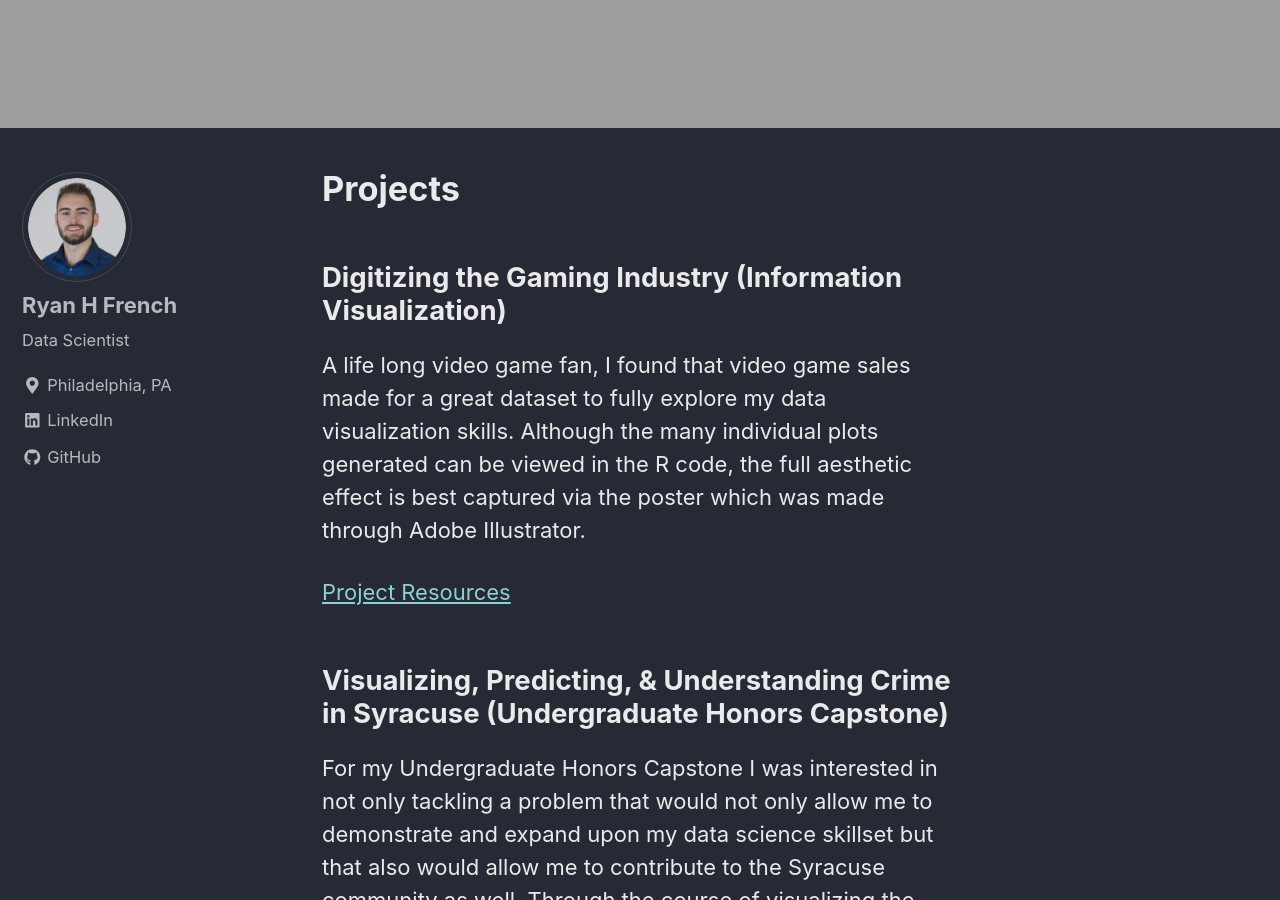
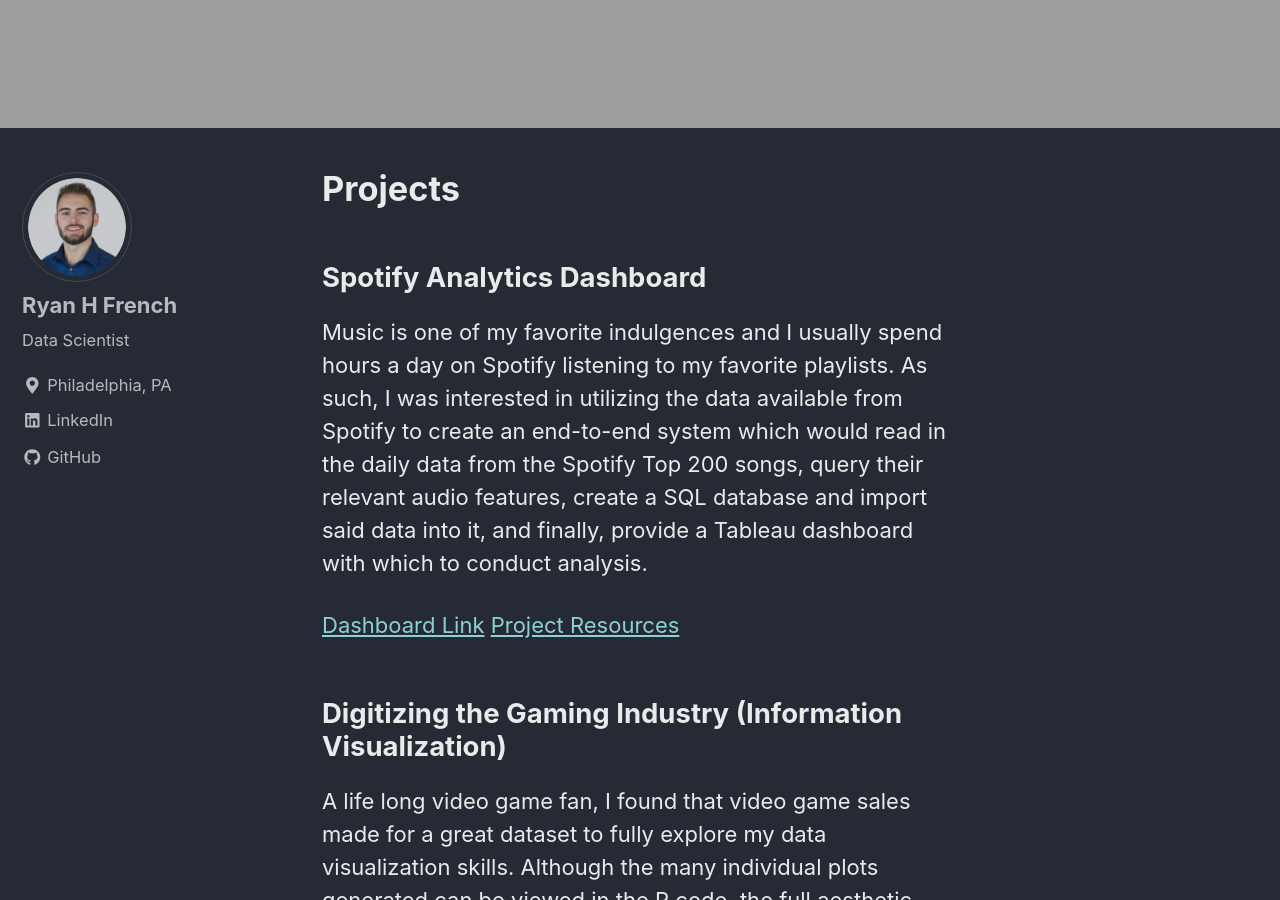
Before and after one commit to ryanhfrench/ryanhfrench.github.io, a Jekyll site: the page built from _pages/projects.md, in a window 1280 px wide and 900 px high, scrolled down 932 px. Built offline with Jekyll 4.4.1, drawn with Linux system fonts in a browser that asks for light colours; nearby versions of some CDN libraries.

Commit message:
Added Spotify Dashboard project

```diff
--- a/_pages/projects.md
+++ b/_pages/projects.md
@@ -6,6 +6,17 @@
 header:
   image: "/images/wave.jpg"
 ---
+
+## Spotify Analytics Dashboard
+Music is one of my favorite indulgences and I usually spend hours a day on
+Spotify listening to my favorite playlists. As such, I was interested in
+utilizing the data available from Spotify to create an end-to-end system which
+would read in the daily data from the Spotify Top 200 songs, query their
+relevant audio features, create a SQL database and import said data into it,
+and finally, provide a Tableau dashboard with which to conduct analysis.
+
+[Dashboard Link](https://public.tableau.com/profile/ryan.french4207#!/vizhome/spotify_dashboard/spotify_analytics_dashboard_year)
+[Project Resources](https://github.com/ryanhfrench/portfolio/tree/master/spotify_analytics_dashboard)
 
 ## Digitizing the Gaming Industry (Information Visualization)
 A life long video game fan, I found that video game sales made for a great
```
Also changed, not shown: images/avalon.jpg, 2 other files.
